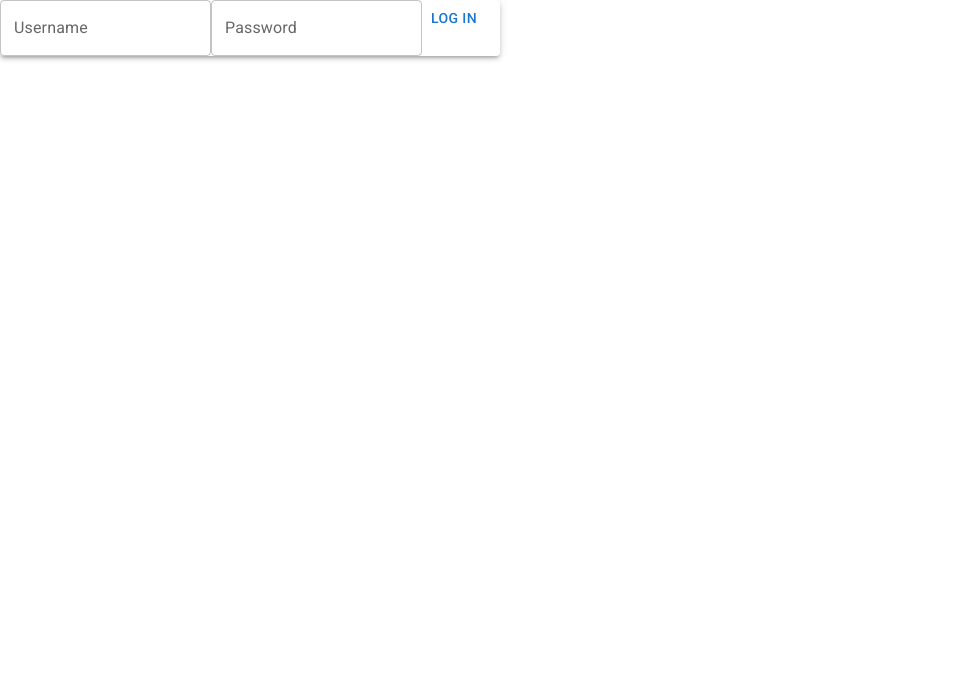
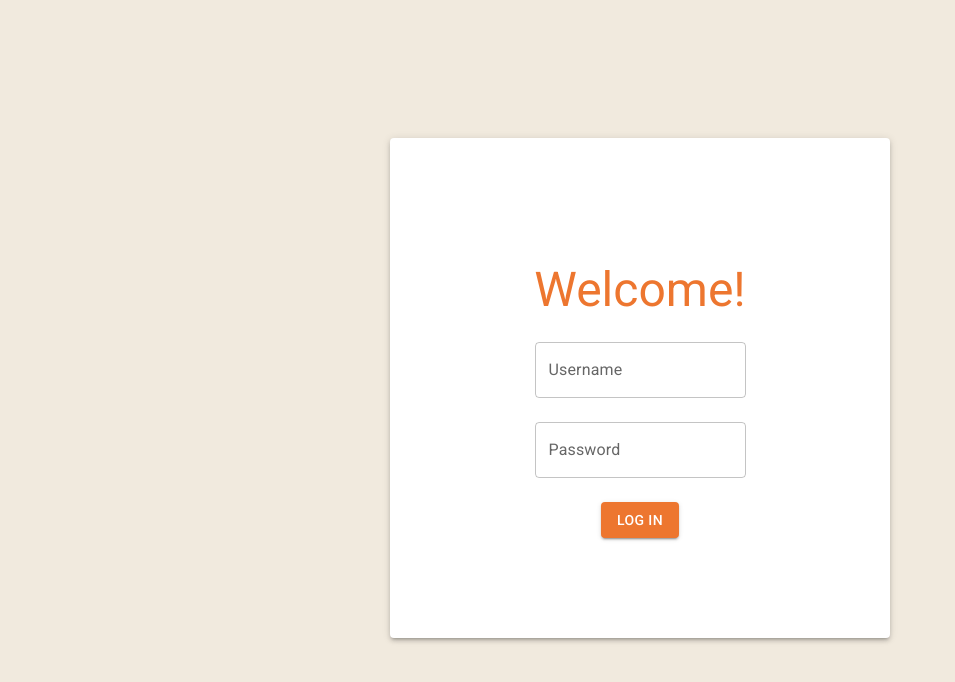
Before and after one commit to agrasley/finni-code-challenge, a React (Create React App) app: page / in a window 1280 px wide. Shown: the top 682 px of the page, without its empty margins (0-955 px from the left). Built offline with nearby package versions, Linux system fonts and the light colour scheme.

Commit message:
styling login page

```diff
--- a/src/App.tsx
+++ b/src/App.tsx
@@ -1,6 +1,16 @@
 import React from "react";
 import { createBrowserRouter, RouterProvider } from "react-router-dom";
+import { createTheme, ThemeProvider } from "@mui/material/styles";
 import Login from "./pages/Login";
+
+const theme = createTheme({
+  palette: {
+    contrastThreshold: 2.9,
+    primary: {
+      main: "#ed762f",
+    },
+  },
+});
 
 const router = createBrowserRouter([
   {
@@ -10,7 +20,11 @@ const router = createBrowserRouter([
 ]);
 
 function App() {
-  return <RouterProvider router={router} />;
+  return (
+    <ThemeProvider theme={theme}>
+      <RouterProvider router={router} />
+    </ThemeProvider>
+  );
 }
 
 export default App;
--- a/src/pages/Login.tsx
+++ b/src/pages/Login.tsx
@@ -2,52 +2,67 @@ import React, { useState } from "react";
 import Paper from "@mui/material/Paper";
 import TextField from "@mui/material/TextField";
 import Button from "@mui/material/Button";
-
-async function postData(url = "", data = {}) {
-  // Default options are marked with *
-  const response = await fetch(url, {
-    method: "POST", // *GET, POST, PUT, DELETE, etc.
-    mode: "cors", // no-cors, *cors, same-origin
-    cache: "no-cache", // *default, no-cache, reload, force-cache, only-if-cached
-    credentials: "same-origin", // include, *same-origin, omit
-    headers: {
-      "Content-Type": "application/json",
-      // 'Content-Type': 'application/x-www-form-urlencoded',
-    },
-    redirect: "follow", // manual, *follow, error
-    referrerPolicy: "no-referrer", // no-referrer, *no-referrer-when-downgrade, origin, origin-when-cross-origin, same-origin, strict-origin, strict-origin-when-cross-origin, unsafe-url
-    body: JSON.stringify(data), // body data type must match "Content-Type" header
-  });
-  return response.json(); // parses JSON response into native JavaScript objects
-}
+import Grid from "@mui/material/Grid";
+import { postData } from "../utils";
+import Typography from "@mui/material/Typography";
 
 export default function Login() {
   const [username, setUsername] = useState("");
   const [password, setPassword] = useState("");
 
   return (
-    <Paper elevation={3} style={{ width: 500 }}>
+    <Grid
+      container
+      sx={{ width: 1, height: "100vh", bgcolor: "#f1eade" }}
+      alignItems="center"
+      justifyContent="center"
+    >
+      <Grid item>
+        <Paper elevation={3} sx={{ width: 500, height: 500 }}>
+          <Grid
+            container
+            direction="column"
+            alignItems="center"
+            spacing={3}
+            justifyContent="center"
+            sx={{ height: 1 }}
+          >
+            <Grid item>
+              <Typography variant="h3" color="primary">
+                Welcome!
+              </Typography>
+            </Grid>
+            <Grid item>
               <TextField
                 label="Username"
                 variant="outlined"
                 onChange={(e) => setUsername(e.target.value)}
               />
+            </Grid>
+            <Grid item>
               <TextField
                 label="Password"
                 variant="outlined"
                 type="password"
                 onChange={(e) => setPassword(e.target.value)}
               />
+            </Grid>
+            <Grid item>
               <Button
                 onClick={() =>
-          postData("http://localhost:3030/login/password", {
+                  postData("/login/password", {
                     username,
                     password,
                   })
                 }
+                variant="contained"
               >
                 Log In
               </Button>
+            </Grid>
+          </Grid>
         </Paper>
+      </Grid>
+    </Grid>
   );
 }
--- /dev/null
+++ b/src/utils.ts
@@ -0,0 +1,19 @@
+function createFetch(method: string) {
+  return async function (url = "/", data = {}) {
+    const response = await fetch(`http://localhost:3030${url}`, {
+      method: method,
+      mode: "cors",
+      cache: "no-cache",
+      credentials: "same-origin",
+      headers: {
+        "Content-Type": "application/json",
+      },
+      redirect: "manual",
+      referrerPolicy: "no-referrer",
+      body: JSON.stringify(data),
+    });
+    return response.json();
+  };
+}
+
+export const postData = createFetch("POST");
```
Lines whose indentation alone changed are shown as unchanged.
